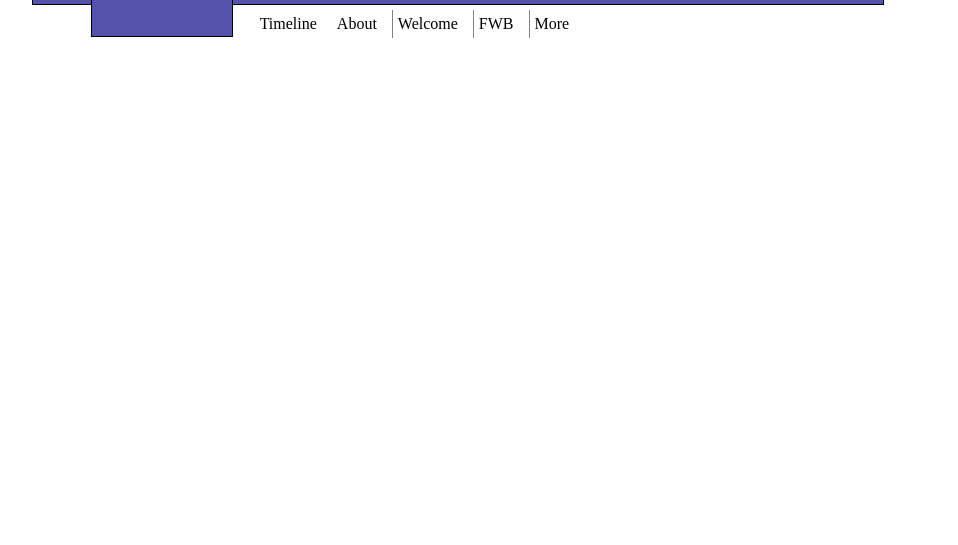
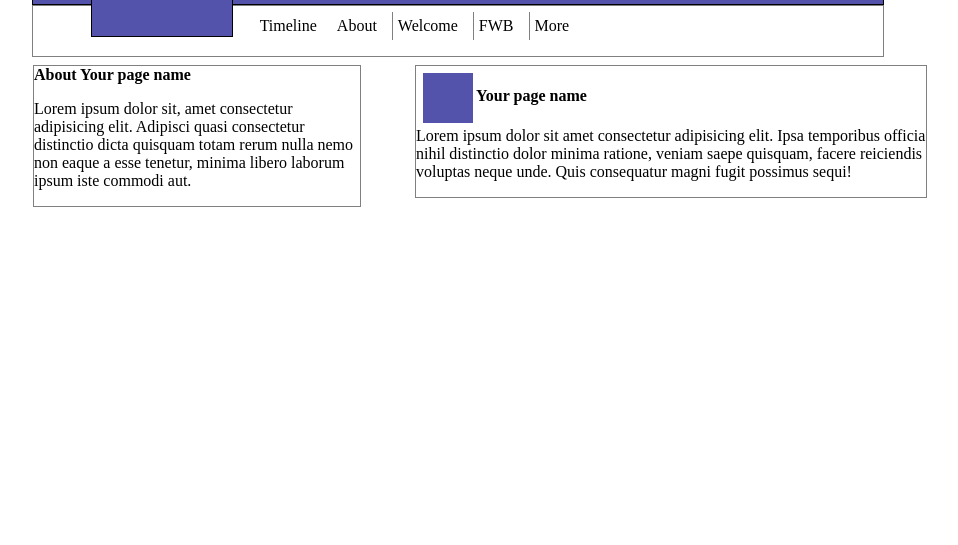
Before and after one commit to BenFeder/KenzieAcademy-Students-se-q1-social-network-header-BenFeder, a plain HTML site: page index.html in a window 1280 px wide. Shown: the part 255-800 px from the top of the page, without its empty margins (182-1140 px from the left). Drawn offline with Linux system fonts and the light colour scheme.

Commit message:
deploy: c2c8b38750621f01add0653deb6ee0661b0a125c

```diff
--- a/css/main.css
+++ b/css/main.css
@@ -8,10 +8,18 @@
   border: 1px solid black;
 }
 
+.whiteSpaceBelow {
+  background-color: white;
+  border: 1px solid grey;
+  margin: 0 auto;
+  width: 850px;
+  height: 50px;
+}
+
 .introWords {
   float: left;
   position: relative;
-  bottom: 80px;
+  bottom: 130px;
   left: 275px;
 }
 
@@ -86,6 +94,7 @@
   float: left;
   position: relative;
   right: -50px;
+  bottom: 50px;
   padding: 5px;
   margin: 5px;
 }
@@ -102,6 +111,7 @@
   float: left;
   position: relative;
   right: -50px;
+  bottom: 50px;
   padding: 5px;
   margin: 5px;
 }
@@ -110,6 +120,7 @@
   float: left;
   position: relative;
   right: -50px;
+  bottom: 50px;
   padding: 5px;
   margin: 5px;
   border-left: 1px solid grey;
@@ -119,6 +130,7 @@
   float: left;
   position: relative;
   right: -50px;
+  bottom: 50px;
   padding: 5px;
   margin: 5px;
   border-left: 1px solid grey;
@@ -128,7 +140,56 @@
   float: left;
   position: relative;
   right: -50px;
+  bottom: 50px;
   padding: 5px;
   margin: 5px;
   border-left: 1px solid grey;
 }
+
+.leftColumn {
+  width: 328px;
+  margin-right: 10px;
+  float: left;
+  position: absolute;
+  top: 320px;
+  background-color: white;
+}
+
+.aboutPage {
+  border: 1px solid grey;
+  font-weight: bold;
+}
+
+.aboutPage > p {
+  font-weight: normal;
+}
+
+.rightColumn {
+  width: 512px;
+  min-height: 250px;
+  margin-left: 10px;
+  float: left;
+  position: absolute;
+  top: 320px;
+  left: 587px;
+  background-color: white;
+}
+
+.smallBlueBoxProfile {
+  width: 50px;
+  height: 50px;
+  background-color: rgb(83, 83, 172);
+  float: left;
+  position: relative;
+  top: 7px;
+  left: 7px;
+}
+
+.commentorName {
+  position: relative;
+  left: 10px;
+}
+
+.commentBox1 {
+  border: 1px solid grey;
+}
--- a/index.html
+++ b/index.html
@@ -30,9 +30,34 @@
 
       <div class="likeButton">Like</div>
     </div>
-    <div class="whiteSpaceBelow"></div>
 
     <div class="blueProfileBox"></div>
+
+    <div class="whiteSpaceBelow">
+      <div class="leftColumn">
+        <div class="aboutPage">
+          About Your page name
+          <p>
+            Lorem ipsum dolor sit, amet consectetur adipisicing elit. Adipisci
+            quasi consectetur distinctio dicta quisquam totam rerum nulla nemo
+            non eaque a esse tenetur, minima libero laborum ipsum iste commodi
+            aut.
+          </p>
+        </div>
+      </div>
+      <div class="rightColumn">
+        <div class="commentBox1">
+          <div class="smallBlueBoxProfile"></div>
+          <h4 class="commentorName">Your page name</h4>
+          <p>
+            Lorem ipsum dolor sit amet consectetur adipisicing elit. Ipsa
+            temporibus officia nihil distinctio dolor minima ratione, veniam
+            saepe quisquam, facere reiciendis voluptas neque unde. Quis
+            consequatur magni fugit possimus sequi!
+          </p>
+        </div>
+      </div>
+    </div>
 
     <div class="introWords">
       <h1>Your page name</h1>
```
